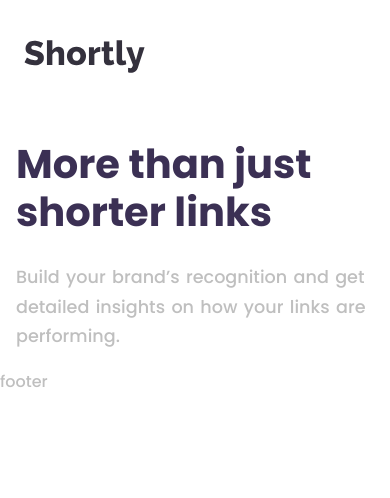
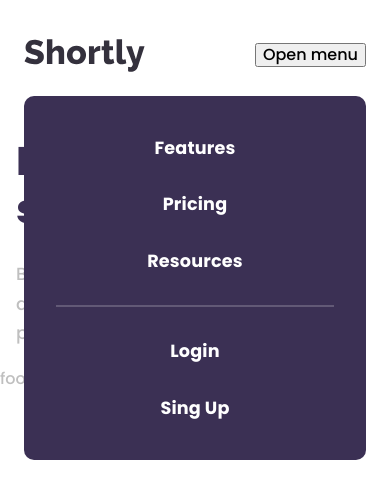
Before and after one commit to tretyakvl/gatsby-shortener-landing, a Gatsby site: page / in a window 390 px wide. Built offline with nearby package versions, Linux system fonts and the light colour scheme; Gatsby itself is replaced by a stand-in of ours.

Commit message:
Styles mobile nav menu

```diff
--- a/src/components/header/header.js
+++ b/src/components/header/header.js
@@ -5,10 +5,29 @@ import logo from '../../images/logo.svg'
 
 const Header = () => (
   <header className={style.header}>
-    <img src={logo} alt="Shortly logo"/>
+    <img src={logo} alt='Shortly logo' />
+    <button>
+      Open menu
+    </button>
+    <nav className={style.header__navigation}>
+      <ul className={style.header__links}>
+        <li>
+          <a href=''>Features</a>
+        </li>
+        <li>
+          <a href=''>Pricing</a>
+        </li>
+        <li>
+          <a href=''>Resources</a>
+        </li>
+      </ul>
+      <ul className={style.header__links}>
+        <li><a href=''>Login</a></li>
+        <li><a href=''>Sing Up</a></li>
+      </ul>
+    </nav>
   </header>
 )
 console.log(style)
 
-
 export default Header
--- a/src/components/header/header.module.css
+++ b/src/components/header/header.module.css
@@ -1,7 +1,67 @@
 .header {
+  --height: 6.875rem;
+  --sidePadding: 1.5rem;
+
+  position: relative;
+
+  display: flex;
+  flex-direction: row;
+  justify-content: space-between;
+  align-items: center;
+
   max-width: 1150px;
+  height: var(--height);
   margin: 0 auto;
-  padding: 2.5rem 1.5rem;
+  padding: 0 var(--sidePadding);
+}
+
+@media(max-width: 600px) {
+  .header__navigation {
+    position: absolute;
+    top: calc(var(--height) - 0.875rem);
+    right: var(--sidePadding);
+    left: var(--sidePadding);
+
+    padding: 2rem;
+
+    color: hsl(0, 100%, 100%);
+    font-size: 1.1rem;
+    font-weight: 700;
+    letter-spacing: 0.01em;
+    text-align: center;
+
+    background-color: var(--bgDark);
+    border-radius: 10px;
+  }
+
+  .header__navigation > :first-child {
+    padding-bottom: 1.5rem;
+    border-bottom: 2px solid hsla(0, 100%, 100%, 0.2);
+  }
+
+  .header__navigation > :last-child {
+    padding-top: 1.5rem;
+  }
+
+  .header__links {
+    margin: 0;
+    padding: 0;
+
+    list-style: none;
+  }
+
+  .header__links > * + * {
+    margin-top: 1rem;
+  }
+
+  .header__links a {
+    display: inline-block;
+    padding: 0 0.5rem;
+
+    color: inherit;
+    line-height: 2.3;
+    text-decoration: none;
+  }
 }
 
 @media(min-width: 1150px) {
--- a/src/components/layout/layout.css
+++ b/src/components/layout/layout.css
@@ -17,6 +17,8 @@
 :root {
   --textColor: hsl(0, 0%, 75%);
   --headerColor: hsl(257, 27%, 26%);
+
+  --bgDark: hsl(257, 27%, 26%);
 }
 
 body {
```
